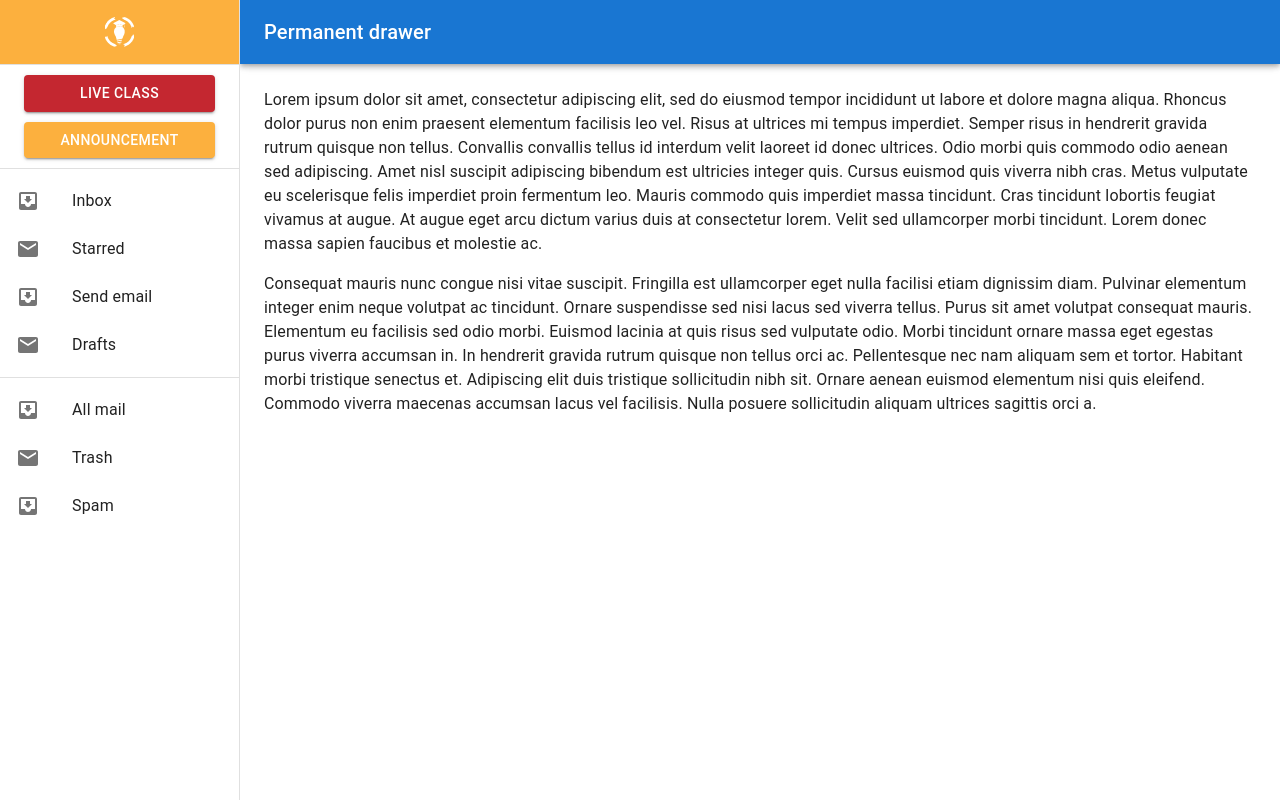
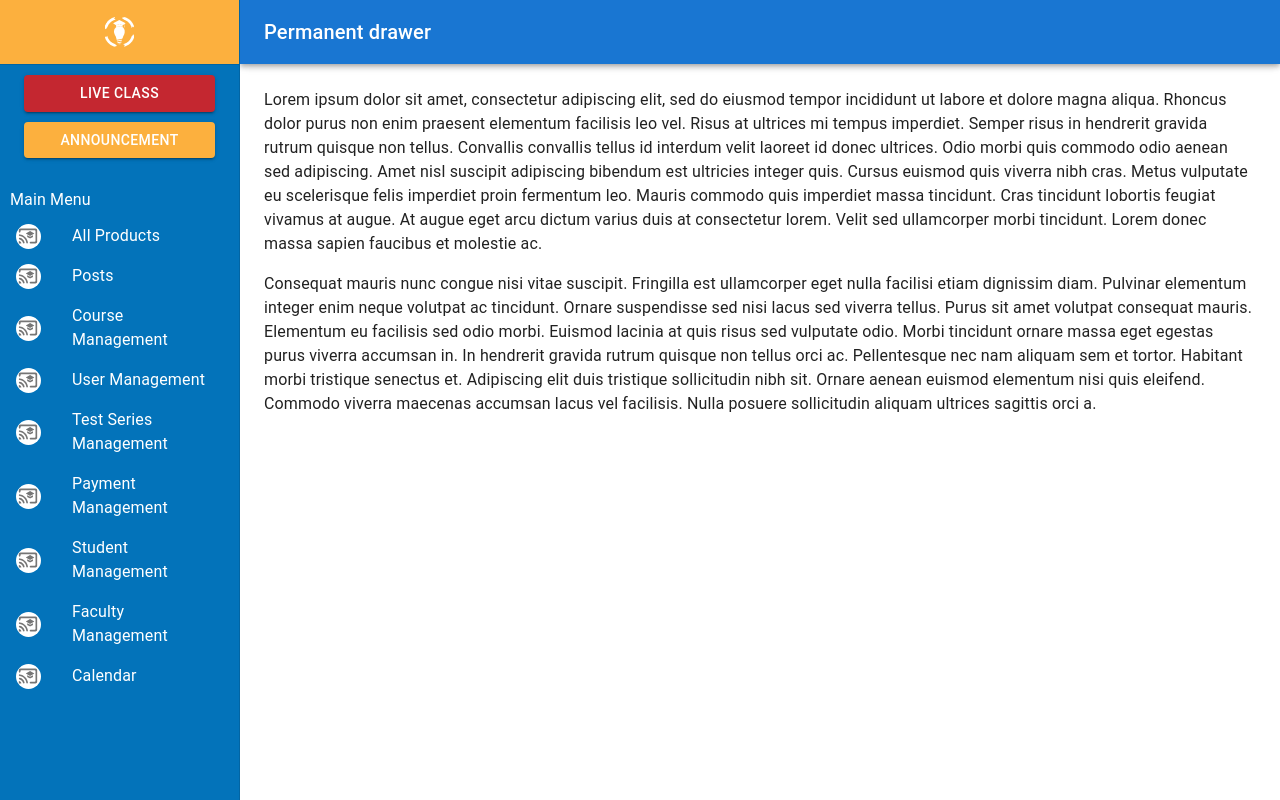
Before and after one commit to MoriamAkterSwarna/eshway-project, a React (Vite) app: page / in a window 1280 px wide. Built offline with nearby package versions, Linux system fonts and the light colour scheme.

Commit message:
side nav completed

```diff
--- a/src/components/SideBar.jsx
+++ b/src/components/SideBar.jsx
@@ -10,8 +10,7 @@ import ListItem from "@mui/material/ListItem";
 import ListItemButton from "@mui/material/ListItemButton";
 import ListItemIcon from "@mui/material/ListItemIcon";
 import ListItemText from "@mui/material/ListItemText";
-import InboxIcon from "@mui/icons-material/MoveToInbox";
-import MailIcon from "@mui/icons-material/Mail";
+import CastForEducationRoundedIcon from '@mui/icons-material/CastForEducationRounded';
 import logo from '../assets/logo.png'
 import { Button } from "@mui/material";
 const drawerWidth = 240;
@@ -37,12 +36,15 @@ const SideBar = () => {
           "& .MuiDrawer-paper": {
             width: drawerWidth,
             boxSizing: "border-box",
+            backgroundColor:"#0373BA",
+            color: "#ffffff"
+
           },
         }}
         variant="permanent"
         anchor="left"
       >
-        {/* <Toolbar sx={{ backgroundColor: "#FCB03E"}}/> */}
+
         <Toolbar
           sx={{
             backgroundColor: "#FCB03E",
@@ -61,32 +63,23 @@ const SideBar = () => {
     <Button variant="contained" sx={{ backgroundColor: "#FCB03E" }}>Announcement</Button>
   </div>
 </Toolbar>
-        <Divider></Divider>
+        <Typography sx={{marginLeft:"10px", marginTop:"20px"}} >Main Menu</Typography>
         <List>
-          {["Inbox", "Starred", "Send email", "Drafts"].map((text, index) => (
+          {["All Products", "Posts", "Course Management", "User Management","Test Series Management","Payment Management", "Student Management", "Faculty Management","Calendar"].map((text) => (
             <ListItem key={text} disablePadding>
-              <ListItemButton>
+              <ListItemButton sx={{paddingTop:"0px"}}>
                 <ListItemIcon>
-                  {index % 2 === 0 ? <InboxIcon /> : <MailIcon />}
+                  <div style={{backgroundColor:"#ffffff", borderRadius: "50%" ,width:"25px" ,height:"25px"}}>
+                  <CastForEducationRoundedIcon sx={{  padding:"2px"  }} />
+                  </div>
                 </ListItemIcon>
-                <ListItemText primary={text} />
+                <ListItemText primary={text}  />
               </ListItemButton>
             </ListItem>
           ))}
         </List>
-        <Divider />
-        <List>
-          {["All mail", "Trash", "Spam"].map((text, index) => (
-            <ListItem key={text} disablePadding>
-              <ListItemButton>
-                <ListItemIcon>
-                  {index % 2 === 0 ? <InboxIcon /> : <MailIcon />}
-                </ListItemIcon>
-                <ListItemText primary={text} />
-              </ListItemButton>
-            </ListItem>
-          ))}
-        </List>
+
+
       </Drawer>
       <Box
         component="main"
```
